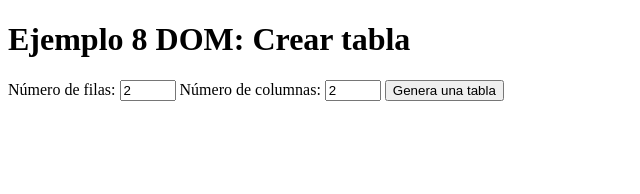
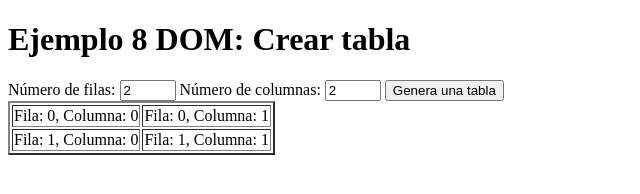
Before and after one commit to yatusabebeibe/118LMSGIUnidad3, a plain HTML site: page 08/index.html in a window 1280 px wide. Both pictures are taken after a click on the button "Genera una tabla". Shown: the whole page, without its empty margins (0-640 px from the left). Drawn offline with Linux system fonts and the light colour scheme.

Commit message:
20250407 - Ej 8

```diff
--- a/08/index.html
+++ b/08/index.html
@@ -14,5 +14,34 @@
     <input type="number" id="numerocolumnas"  min="1" max="10" value="2">
     <input type="button" value="Genera una tabla" onclick="genera_tabla()" />
   </body>
-  <script></script>
+  <script>
+    function genera_tabla() {
+      var body = document.getElementsByTagName("body")[0];
+      var filas = document.getElementById("filas").value;
+      var columnas = document.getElementById("numerocolumnas").value;
+      console.log(filas+" "+columnas);
+      // Limpiar contenido body
+
+      body.innerHTML = '<h1>Ejemplo 8 DOM: Crear tabla</h1>\n<label for="filas">Número de filas:</label>\n<input type="number" id="filas" min="1" max="10" value="2">\n<label for="numerocolumnas">Número de columnas:</label>\n<input type="number" id="numerocolumnas"  min="1" max="10" value="2">\n<input type="button" value="Genera una tabla" onclick="genera_tabla()" />'
+
+      var tabla = document.createElement("table");
+      var tbody = document.createElement("tbody");
+
+      for (let f = 0; f < filas; f++) {
+        var tr = document.createElement("tr");
+        for (let c = 0; c < columnas; c++) {
+          var td = document.createElement("td");
+          var textoCelda = document.createTextNode("Fila: "+f+", Columna: "+c);
+          td.appendChild(textoCelda);
+          tr.appendChild(td);
+        }
+        tbody.appendChild(tr);
+      }
+      tabla.appendChild(tbody);
+      body.appendChild(tabla);
+      tabla.setAttribute("border", "2");
+      console.log("aaaaaa");
+    }
+
+  </script>
   </html>
```
Also changed, not shown: 1 other file.
